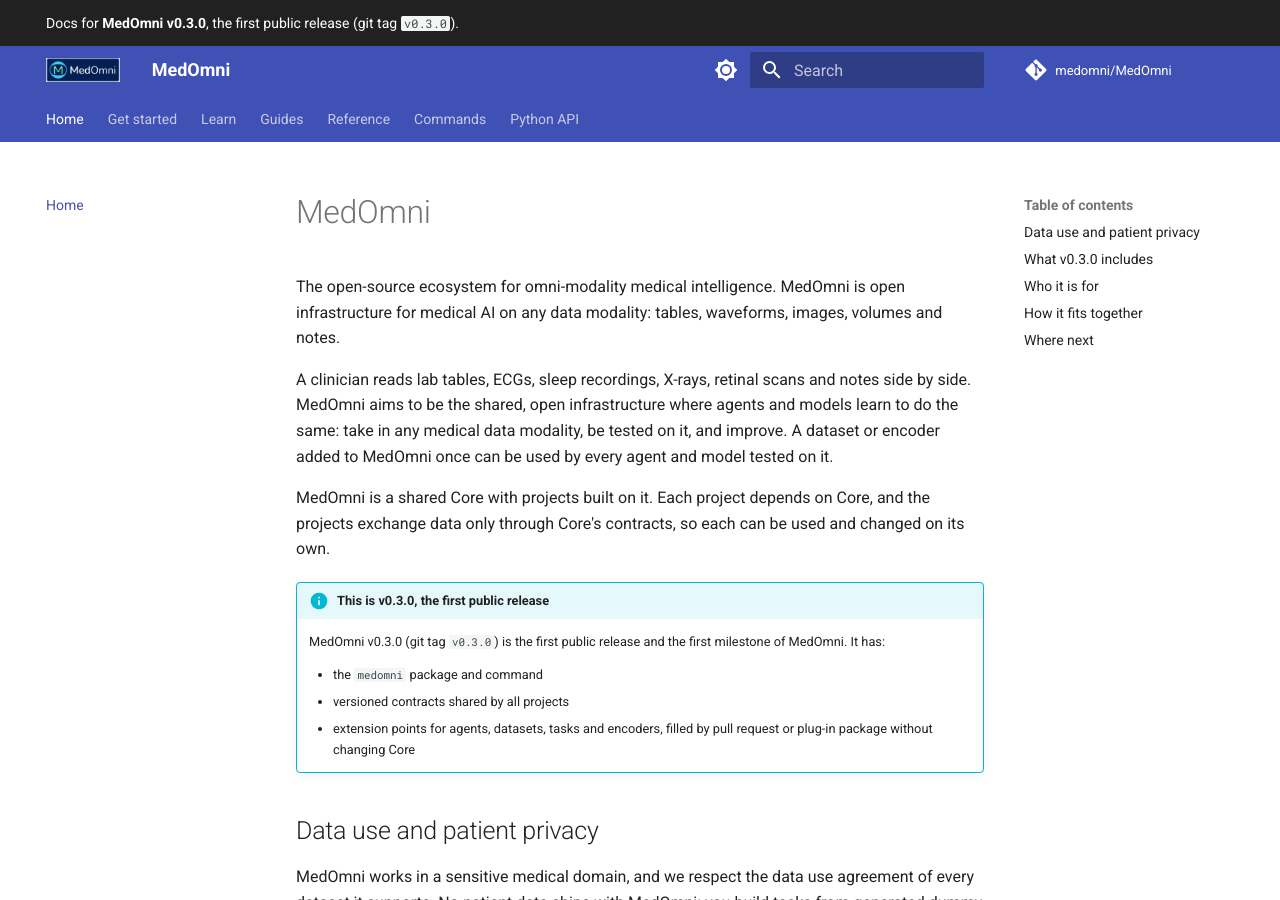
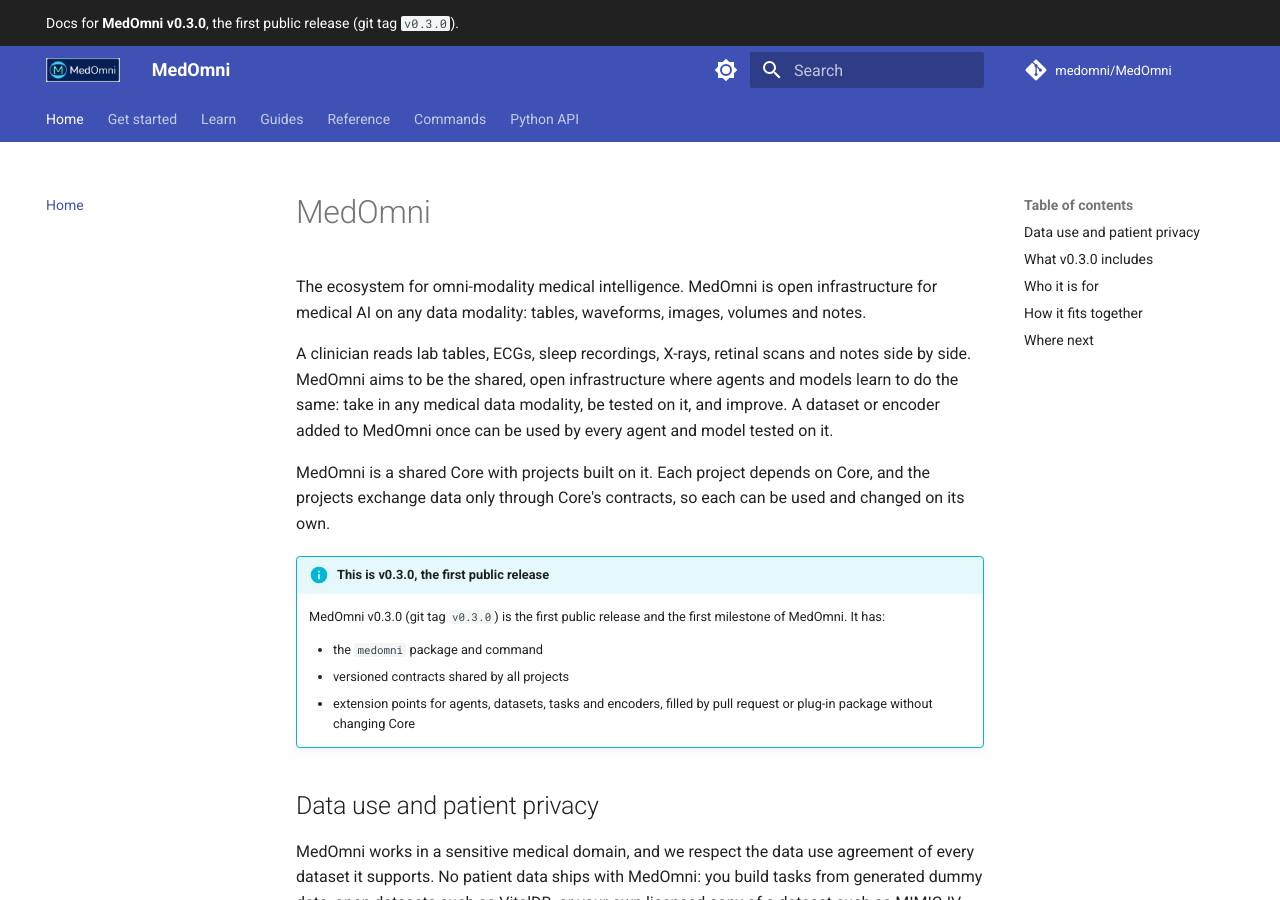
Before and after one commit to medomni/MedOmni, an MkDocs documentation site: the page built from docs/index.md, in a window 1280 px wide and 900 px high. Built offline with MkDocs 1.6.1 and Material for MkDocs 9.7.7, drawn with Linux system fonts in a browser that asks for light colours; comment, search, counter and statistics services are not loaded; the version menu is left out.

Commit message:
docs: tagline without "open-source"
Co-Authored-By: Claude Opus 5.5 <noreply@anthropic.com>
Private-Commit: b3c067cda2d111865d1d50d3106d8559e1cbc640

```diff
--- a/docs/index.md
+++ b/docs/index.md
@@ -1,6 +1,6 @@
 # MedOmni
 
-The open-source ecosystem for omni-modality medical intelligence. MedOmni is open infrastructure for medical AI on any data modality: tables, waveforms, images, volumes and notes.
+The ecosystem for omni-modality medical intelligence. MedOmni is open infrastructure for medical AI on any data modality: tables, waveforms, images, volumes and notes.
 
 A clinician reads lab tables, ECGs, sleep recordings, X-rays, retinal scans and notes side by side. MedOmni aims to be the shared, open infrastructure where agents and models learn to do the same: take in any medical data modality, be tested on it, and improve. A dataset or encoder added to MedOmni once can be used by every agent and model tested on it.
 
```
Also changed, not shown: README.md (+1 -1 lines).
